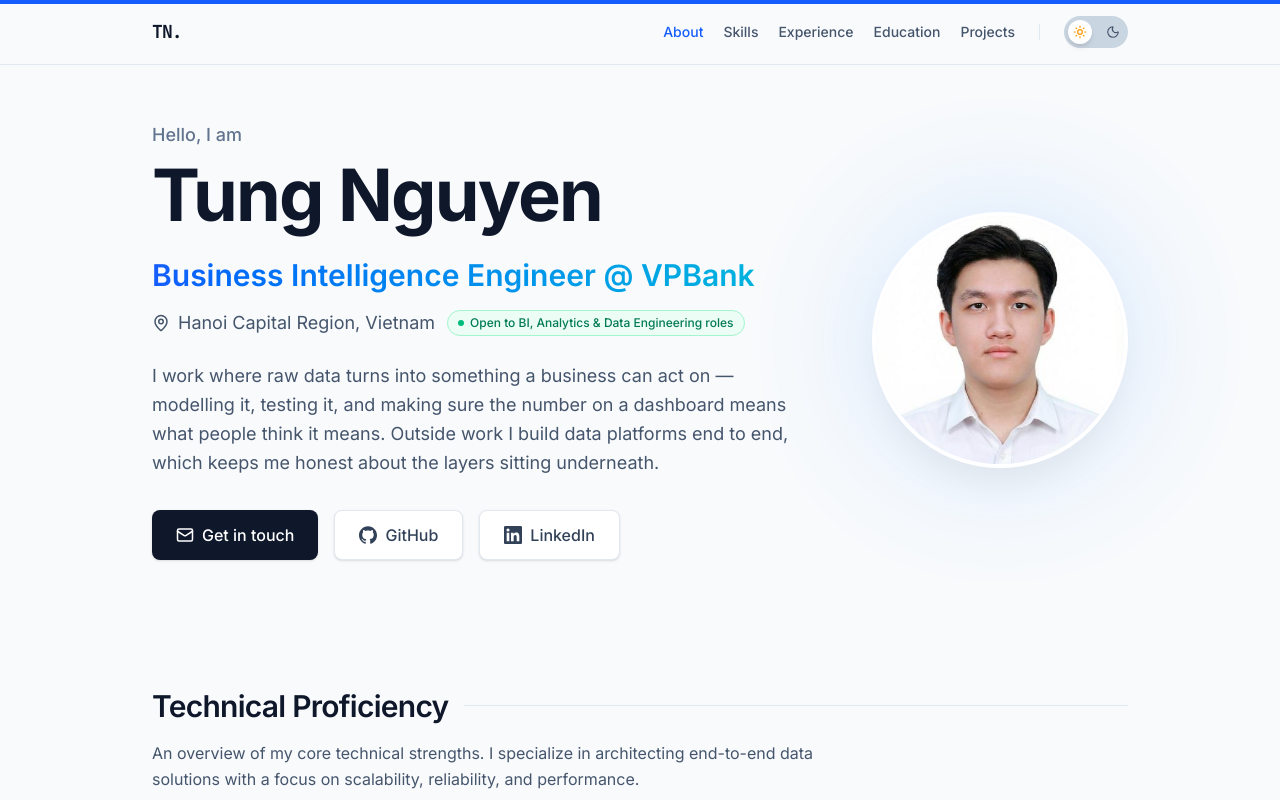
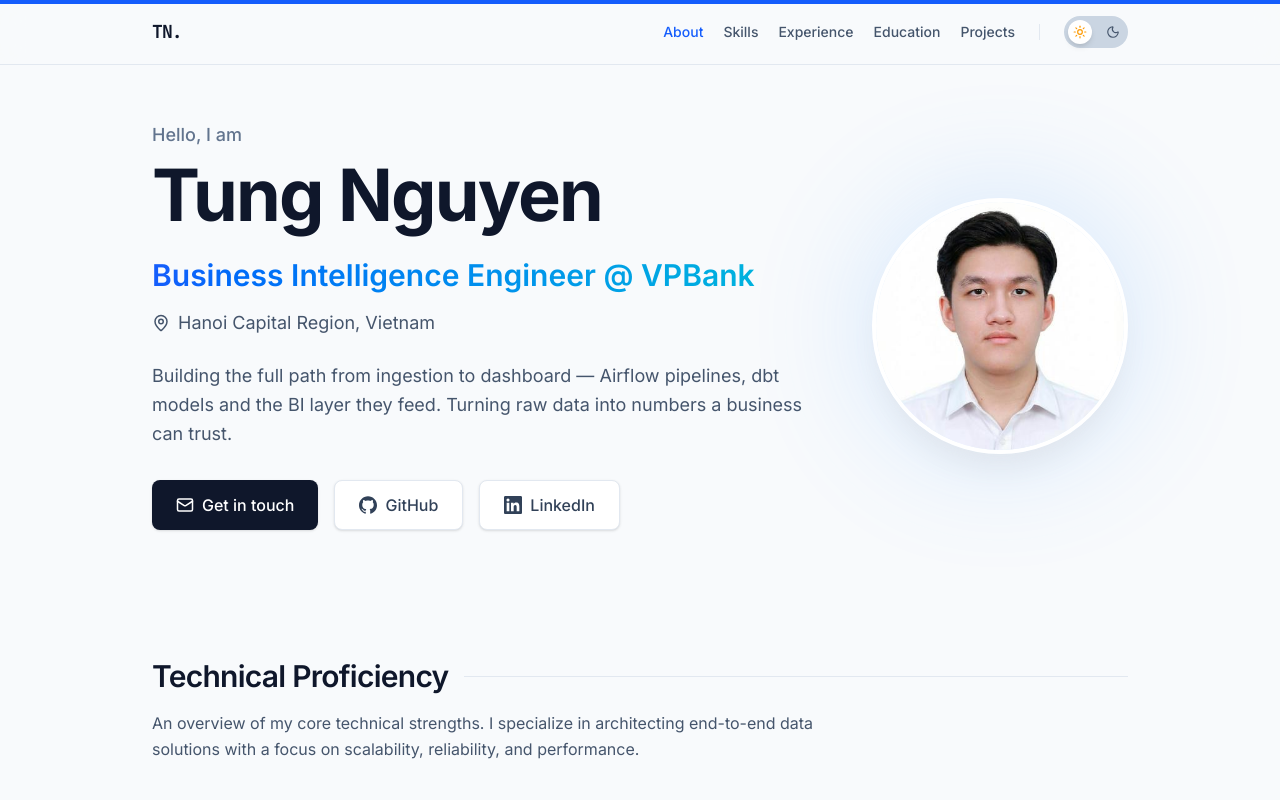
Before and after one commit to TungNamNguyen/personal-portfolio, a React (Vite) app: page / in a window 1280 px wide. Shown: the top 800 px of the page. Built offline with nearby package versions, Linux system fonts and the light colour scheme.

Commit message:
Shorten hero bio; hide availability badge

```diff
--- a/src/constants.tsx
+++ b/src/constants.tsx
@@ -19,9 +19,9 @@ export const SITE = {
    * Projects section carries those — and it never repeats the role or location
    * printed directly above it.
    */
-  bio: "I work where raw data turns into something a business can act on \u2014 modelling it, testing it, and making sure the number on a dashboard means what people think it means. Outside work I build data platforms end to end, which keeps me honest about the layers sitting underneath.",
+  bio: "Building the full path from ingestion to dashboard \u2014 Airflow pipelines, dbt models and the BI layer they feed. Turning raw data into numbers a business can trust.",
   /** Short availability line. Set to "" to hide the badge. */
-  openTo: "Open to BI, Analytics & Data Engineering roles",
+  openTo: "",
   /** Drop a PDF at public/cv.pdf and set this to "/cv.pdf" to show the download button. */
   cvUrl: ""
 };
```
